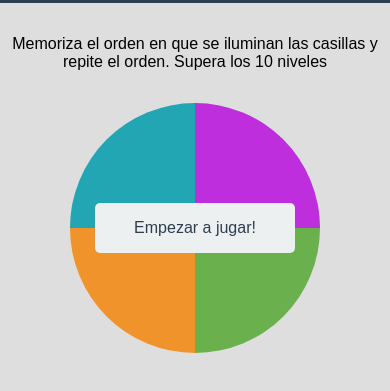
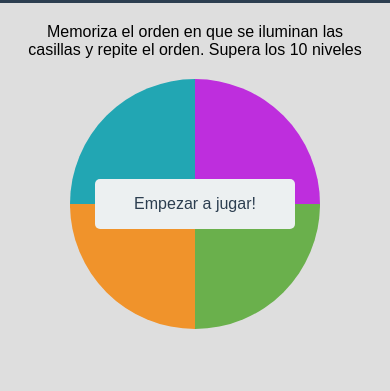
Before and after one commit to DavidOsorioLeyva/simondice, a plain HTML site: page index.html in a window 390 px wide. Shown: the part 47-438 px from the top of the page. Drawn offline with nearby package versions, Linux system fonts and the light colour scheme; a web font is replaced by a local one.

Commit message:
Retoques en el diseño

```diff
--- a/css/main.css
+++ b/css/main.css
@@ -90,6 +90,10 @@ main {
 @media screen and (max-width: 501px) {
     .instrucciones-wrapper {
         margin-top: 20px;
+        height: auto;
+    }
+    .instrucciones-wrapper p {
+        width: 90%;
     }
     main {
         margin-top: 20px;
--- a/index.html
+++ b/index.html
@@ -7,6 +7,7 @@
         <link rel="preconnect" href="https://fonts.gstatic.com">
         <link href="https://fonts.googleapis.com/css2?family=RocknRoll+One&display=swap" rel="stylesheet">
         <link rel="stylesheet" href="css/main.css">
+        <link rel="shortcut icon" href="https://i.ibb.co/8DLGQHK/favicon.png" type="image/png">
         <title>Simon Dice</title>
     </head>
     <body>
```
